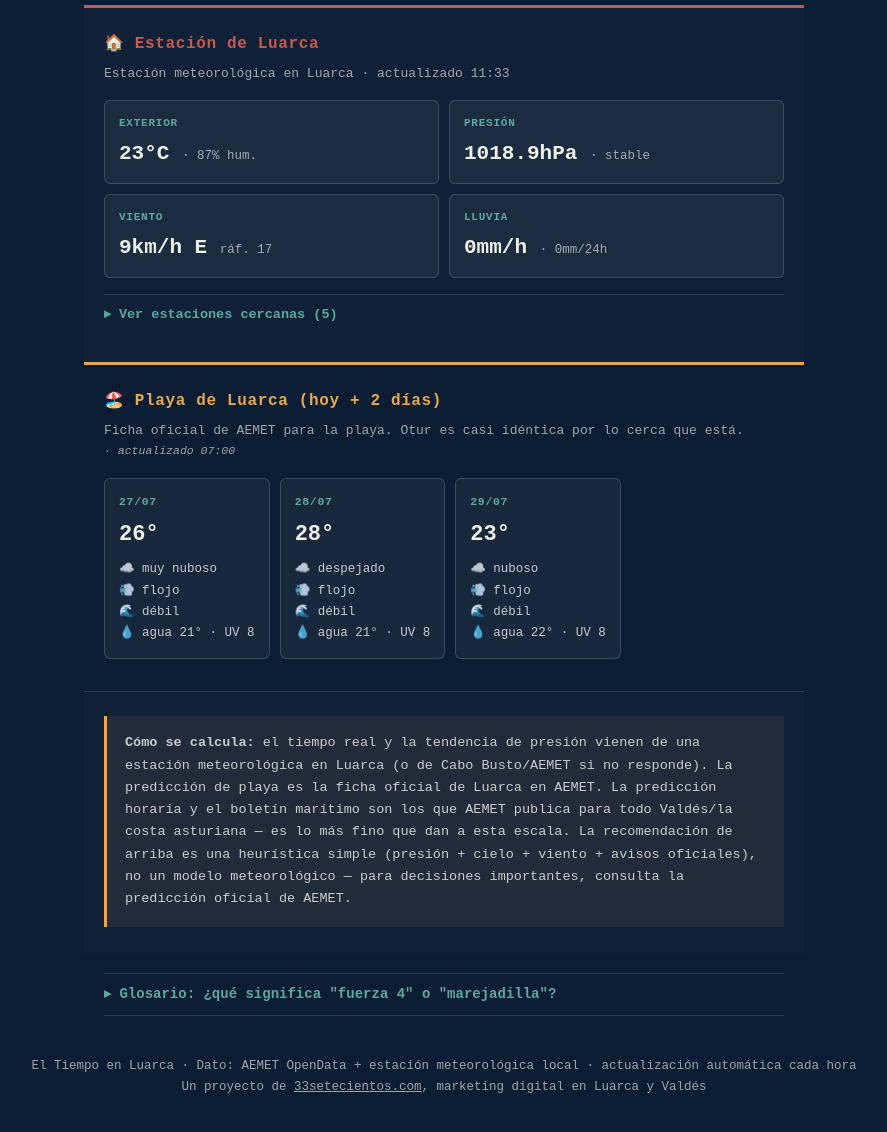
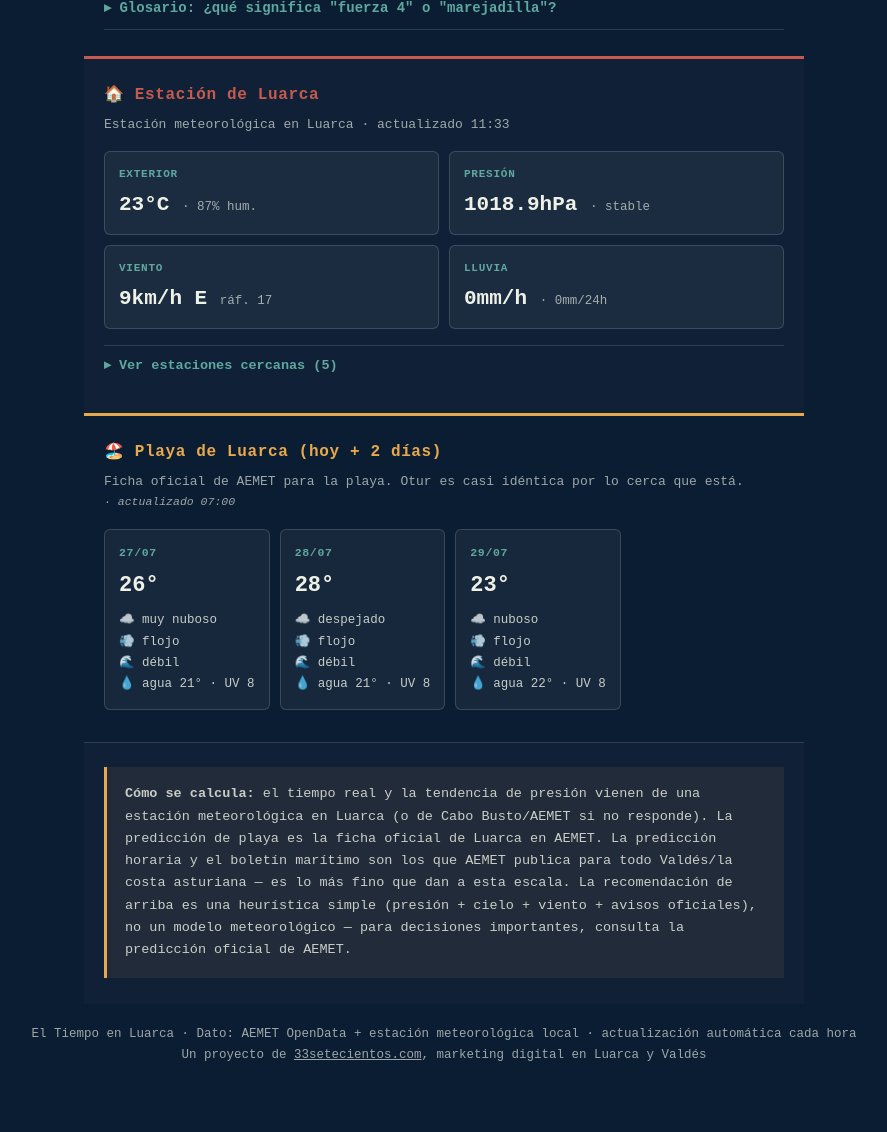
Before and after one commit to davidquirosherrero/valdes-tiempo, a plain HTML site: page index.html in a window 1280 px wide. Shown: the part 1544-2676 px from the top of the page, without its empty margins (196-1083 px from the left). After the commit the page ends 2644 px from the top, so only its background shows below. Drawn offline with nearby package versions, Linux system fonts and the light colour scheme.

Commit message:
Mover el glosario debajo del boletin maritimo, donde aplica

```diff
--- a/index.html
+++ b/index.html
@@ -212,7 +212,7 @@
   .badge.sev-media{ border-color:rgba(232,169,76,0.5); color:var(--buoy-yellow); background:rgba(232,169,76,0.1); }
   .badge.sev-mala{ border-color:rgba(198,90,78,0.5); color:var(--coral-low); background:rgba(198,90,78,0.12); }
   .maritima-texto-detalle{ font-size:12.5px; color:var(--text-muted); line-height:1.6; }
-  .glosario{ padding:20px; max-width:720px; margin:0 auto; }
+  .glosario-details{ margin-top:18px; }
   .glosario-details summary{
     cursor:pointer; font-size:14px; color:var(--seafoam); font-weight:700; list-style:none;
     padding:10px 0; border-top:1px solid rgba(238,241,230,0.14); border-bottom:1px solid rgba(238,241,230,0.14);
@@ -269,34 +269,7 @@
     <h2 class="section-title">🌊 Boletín marítimo de la costa</h2>
     <div class="section-sub">Estado del mar frente a Luarca. <span class="actualizado" id="maritimaActualizado"></span></div>
     <div id="maritimaBox"></div>
-  </section>
 
-  <section id="localSection" class="acc-coral" style="display:none;">
-    <h2 class="section-title">🏠 Estación de Luarca</h2>
-    <div class="section-sub" id="localSub"></div>
-    <div id="localGrid" class="local-grid"></div>
-  </section>
-
-  <section class="acc-amber">
-    <h2 class="section-title">🏖️ Playa de Luarca (hoy + 2 días)</h2>
-    <div class="section-sub">Ficha oficial de AEMET para la playa. Otur es casi idéntica por lo cerca que está. <span class="actualizado" id="playaActualizado"></span></div>
-    <div class="day-cards" id="dayCards"></div>
-  </section>
-
-  <section>
-    <div class="note">
-      <b>Cómo se calcula:</b> el tiempo real y la tendencia de presión vienen de una estación
-      meteorológica en Luarca (o de Cabo Busto/AEMET si no responde). La predicción de playa es la
-      ficha oficial de Luarca en AEMET. La predicción horaria y el boletín marítimo son los que AEMET
-      publica para todo Valdés/la costa asturiana — es lo más fino que dan a esta escala. La
-      recomendación de arriba es una heurística simple (presión + cielo + viento + avisos oficiales),
-      no un modelo meteorológico — para decisiones importantes, consulta la predicción oficial de
-      AEMET.
-    </div>
-  </section>
-</main>
-
-<div class="glosario">
     <details class="glosario-details">
       <summary>Glosario: ¿qué significa "fuerza 4" o "marejadilla"?</summary>
       <div class="glosario-body">
@@ -328,12 +301,37 @@
         </table>
 
         <div class="section-sub" style="margin:0;">
-        En el boletín marítimo de esta web, los badges 🧭 y 🌊 usan estas mismas escalas —
-        verde/ámbar/coral en el estado del mar sigue esta tabla de menos a más peligroso.
+          Los badges 🧭 y 🌊 de arriba usan estas mismas escalas — verde/ámbar/coral en el estado
+          del mar sigue esta tabla de menos a más peligroso.
         </div>
       </div>
     </details>
+  </section>
+
+  <section id="localSection" class="acc-coral" style="display:none;">
+    <h2 class="section-title">🏠 Estación de Luarca</h2>
+    <div class="section-sub" id="localSub"></div>
+    <div id="localGrid" class="local-grid"></div>
+  </section>
+
+  <section class="acc-amber">
+    <h2 class="section-title">🏖️ Playa de Luarca (hoy + 2 días)</h2>
+    <div class="section-sub">Ficha oficial de AEMET para la playa. Otur es casi idéntica por lo cerca que está. <span class="actualizado" id="playaActualizado"></span></div>
+    <div class="day-cards" id="dayCards"></div>
+  </section>
+
+  <section>
+    <div class="note">
+      <b>Cómo se calcula:</b> el tiempo real y la tendencia de presión vienen de una estación
+      meteorológica en Luarca (o de Cabo Busto/AEMET si no responde). La predicción de playa es la
+      ficha oficial de Luarca en AEMET. La predicción horaria y el boletín marítimo son los que AEMET
+      publica para todo Valdés/la costa asturiana — es lo más fino que dan a esta escala. La
+      recomendación de arriba es una heurística simple (presión + cielo + viento + avisos oficiales),
+      no un modelo meteorológico — para decisiones importantes, consulta la predicción oficial de
+      AEMET.
     </div>
+  </section>
+</main>
 
 <footer>
   El Tiempo en Luarca · Dato: AEMET OpenData + estación meteorológica local · actualización automática cada hora
```
Lines whose indentation alone changed are shown as unchanged.
